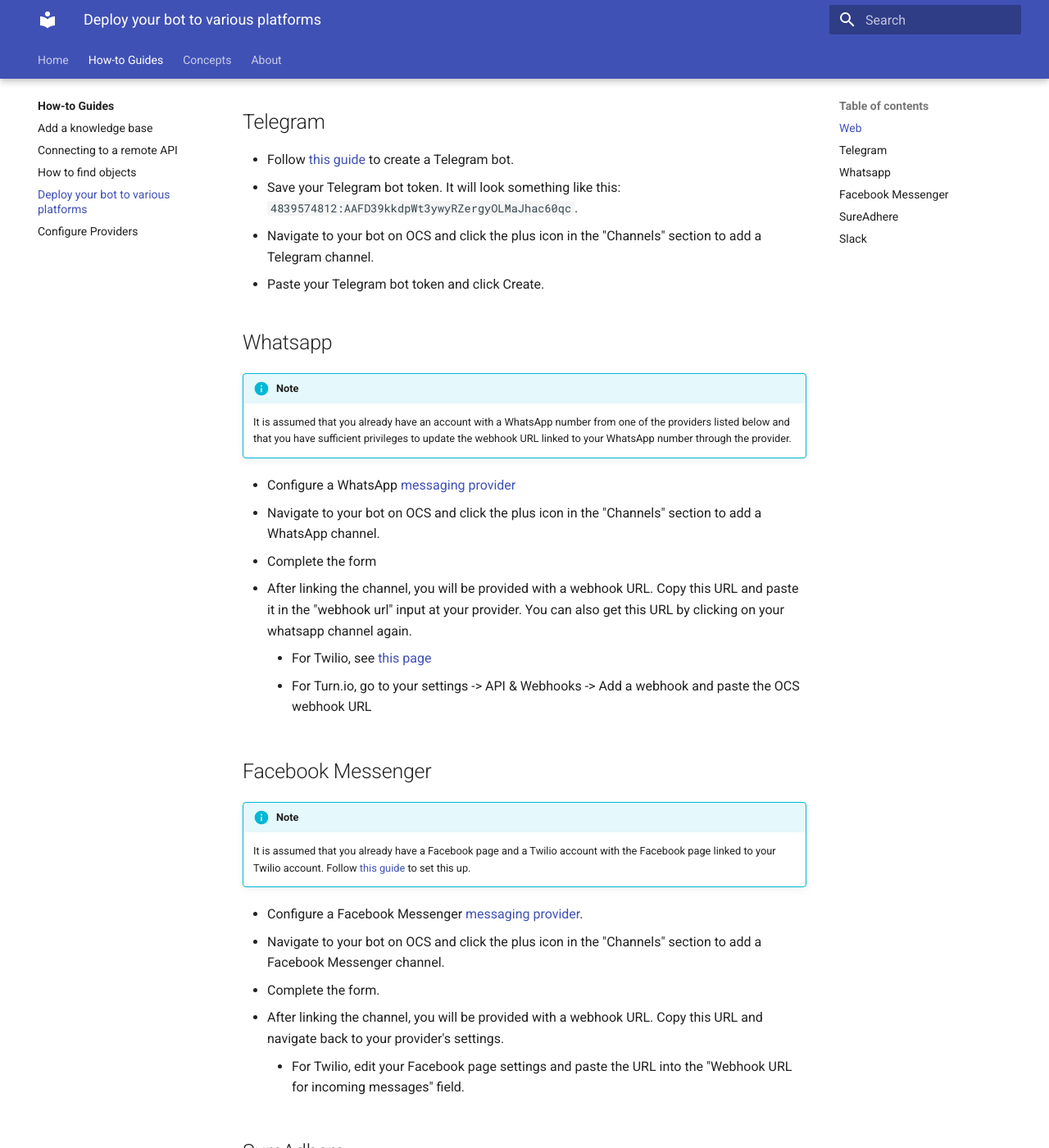
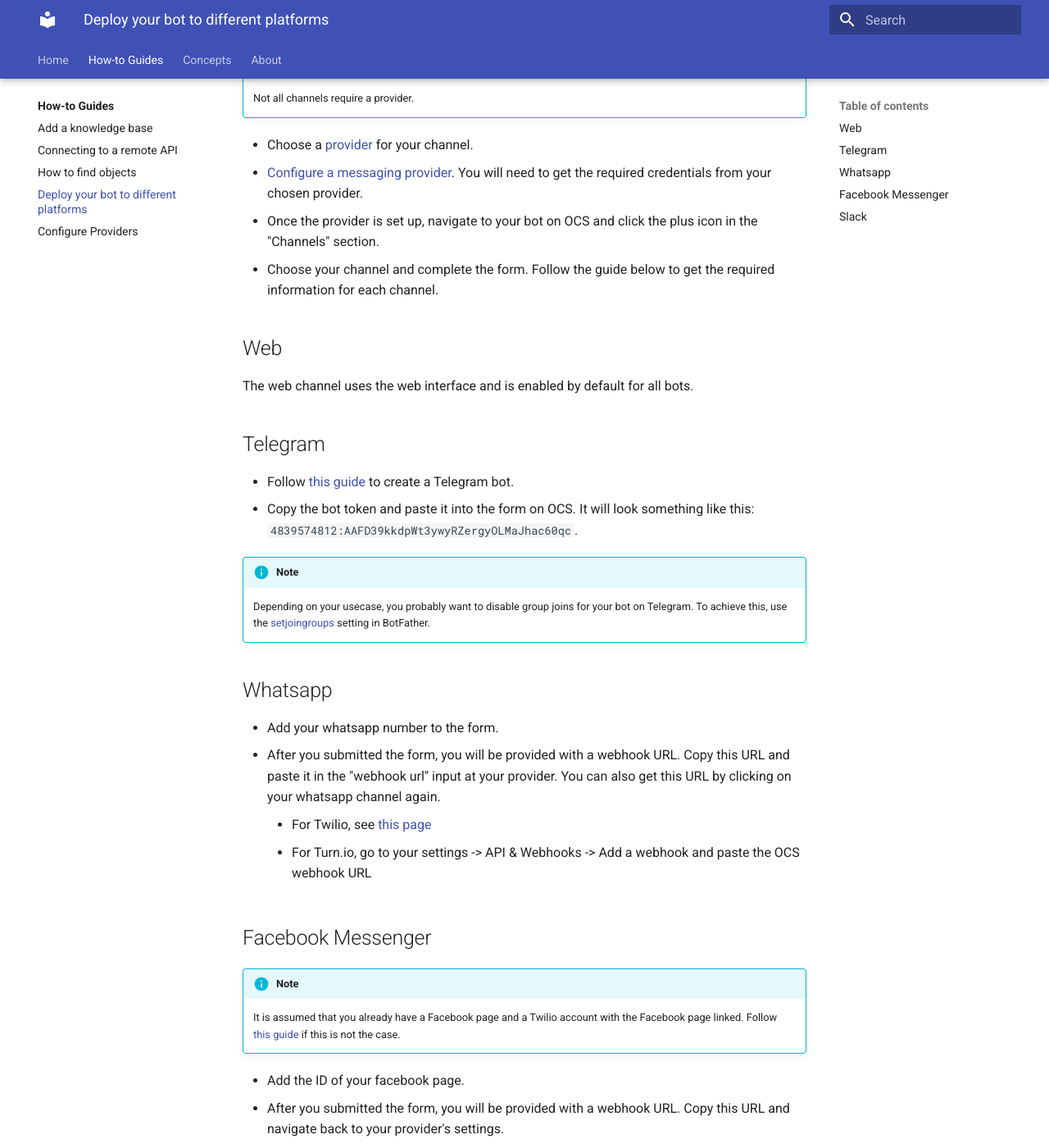
Before and after one commit to dimagi/open-chat-studio-docs, an MkDocs documentation site: the page built from docs/how-to/deploy_to_different_channels.md, in a window 1280 px wide and 1400 px high, scrolled down 213 px. Shown: the whole window at 82% size. Built offline with MkDocs 1.6.1 and Material for MkDocs 9.7.7, drawn with Linux system fonts in a browser that asks for light colours; some of the changed text lies outside the part shown.

Commit message:
Update deployment to different channels

```diff
--- a/docs/how-to/deploy_to_different_channels.md
+++ b/docs/how-to/deploy_to_different_channels.md
@@ -1,45 +1,50 @@
-# Deploy your bot to various platforms
+# Deploy your bot to different platforms
+
+To link a channel to your bot:
+
+!!! info "Note"
+    Not all channels require a provider.
+
+- Choose a [provider][2] for your channel.
+- [Configure a messaging provider][6]. You will need to get the required credentials from your chosen provider.
+- Once the provider is set up, navigate to your bot on OCS and click the plus icon in the "Channels" section.
+- Choose your channel and complete the form. Follow the guide below to get the required information for each channel.
 
 ## Web
 The web channel uses the web interface and is enabled by default for all bots.
 
 ## Telegram
 - Follow [this guide][1] to create a Telegram bot.
-- Save your Telegram bot token. It will look something like this: `4839574812:AAFD39kkdpWt3ywyRZergyOLMaJhac60qc`.
-- Navigate to your bot on OCS and click the plus icon in the "Channels" section to add a Telegram channel.
-- Paste your Telegram bot token and click Create.
+- Copy the bot token and paste it into the form on OCS. It will look something like this: `4839574812:AAFD39kkdpWt3ywyRZergyOLMaJhac60qc`.
+
+
+!!! info "Note"
+    Depending on your usecase, you probably want to disable group joins for your bot on Telegram. To achieve this, use the [setjoingroups][5] setting in BotFather.
 
 ## Whatsapp
-!!! info "Note"
-    It is assumed that you already have an account with a WhatsApp number from one of the providers listed below and that you have sufficient privileges to update the webhook URL linked to your WhatsApp number through the provider.
-
-- Configure a WhatsApp [messaging provider][2]
-- Navigate to your bot on OCS and click the plus icon in the "Channels" section to add a WhatsApp channel.
-- Complete the form
-- After linking the channel, you will be provided with a webhook URL. Copy this URL and paste it in the "webhook url" input at your provider. You can also get this URL by clicking on your whatsapp channel again.
+- Add your whatsapp number to the form.
+- After you submitted the form, you will be provided with a webhook URL. Copy this URL and paste it in the "webhook url" input at your provider. You can also get this URL by clicking on your whatsapp channel again.
     - For Twilio, see [this page][3]
     - For Turn.io, go to your settings -> API & Webhooks -> Add a webhook and paste the OCS webhook URL
 
 
 ## Facebook Messenger
 !!! info "Note"
-    It is assumed that you already have a Facebook page and a Twilio account with the Facebook page linked to your Twilio account. Follow [this guide][4] to set this up.
+    It is assumed that you already have a Facebook page and a Twilio account with the Facebook page linked. Follow [this guide][4] if this is not the case.
 
-- Configure a Facebook Messenger [messaging provider][2].
-- Navigate to your bot on OCS and click the plus icon in the "Channels" section to add a Facebook Messenger channel.
-- Complete the form.
-- After linking the channel, you will be provided with a webhook URL. Copy this URL and navigate back to your provider's settings.
+- Add the ID of your facebook page.
+- After you submitted the form, you will be provided with a webhook URL. Copy this URL and navigate back to your provider's settings.
     - For Twilio, edit your Facebook page settings and paste the URL into the "Webhook URL for incoming messages" field.
 
-
-## SureAdhere
-TODO
-
 ## Slack
-TODO
+- Choose the channel mode.
+- If you chose to link a specific channel, enter the name of the slack channel you want your bot to be available on.
+- Once the channel is linked, you'll be able to chat to it using the `@Dimagi Bots` reference.
 
 
 [1]: https://flowxo.com/how-to-create-a-bot-for-telegram-short-and-simple-guide-for-beginners/
 [2]: ../concepts/messaging_providers.md
 [3]: https://www.twilio.com/docs/whatsapp/api#configuring-inbound-message-webhooks
 [4]: https://www.twilio.com/docs/conversations/facebook-messenger#setting-up-the-facebook-messenger-channel
+[5]: https://core.telegram.org/bots/features#:~:text=/setjoingroups%20%E2%80%93%20toggle%20whether%20your%20bot%20can%20be%20added%20to%20groups%20or%20not.%20All%20bots%20must%20be%20able%20to%20process%20direct%20messages%2C%20but%20if%20your%20bot%20was%20not%20designed%20to%20work%20in%20groups%2C%20you%20can%20disable%20this.
+[6]: ./configure_providers.md
```
Also changed, not shown: docs/concepts/channels.md (+1 -4 lines), docs/concepts/messaging_providers.md (+2 -2 lines).
